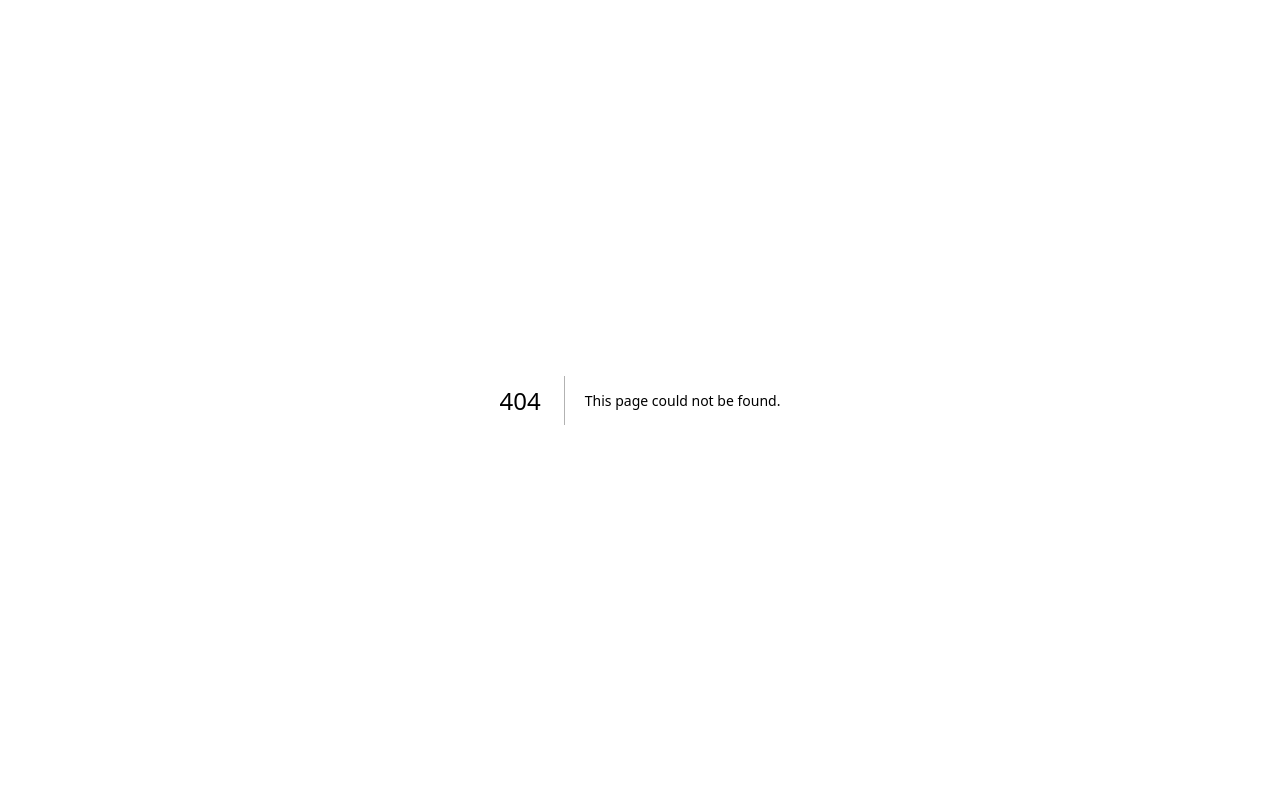
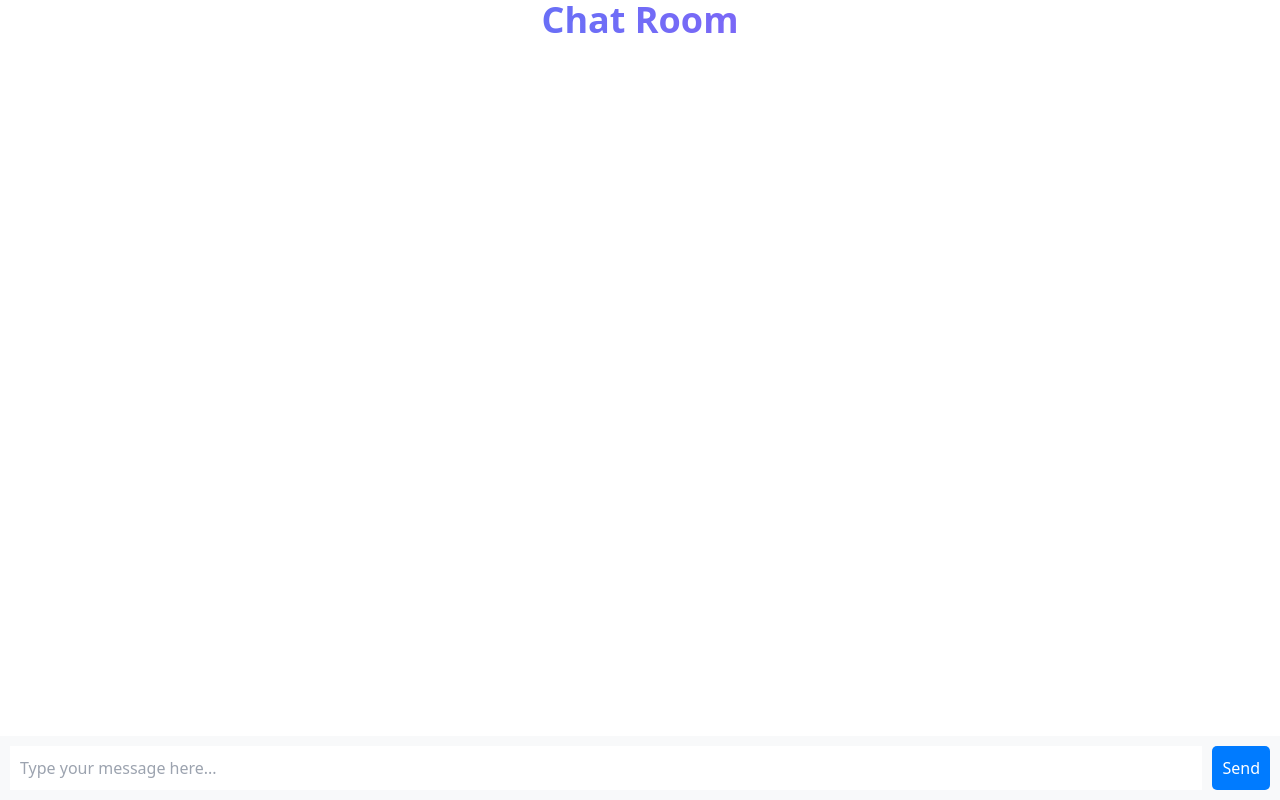
Before and after one commit to marsinlegend/chatgpt-toolbox, a Next.js app: page /chat in a window 1280 px wide. Before the commit this address had no page. Built offline with nearby package versions, Linux system fonts and the light colour scheme.

Commit message:
add chatroom

```diff
--- /dev/null
+++ b/app/chat/page.tsx
@@ -0,0 +1,14 @@
+import ChatBox from "../components/ChatBox";
+
+const ChatPage = () => {
+  return (
+    <>
+      <h1 className="text-center text-4xl font-extrabold text-transparent bg-clip-text bg-gradient-to-r from-blue-500 to-purple-500">
+        Chat Room
+      </h1>
+      <ChatBox />
+    </>
+  );
+};
+
+export default ChatPage;
--- /dev/null
+++ b/app/components/ChatBox.module.css
@@ -0,0 +1,63 @@
+.chat-box {
+  display: flex;
+  flex-direction: column;
+  height: 95vh;
+  overflow: hidden;
+}
+
+.messages-container {
+  display: flex;
+  flex-direction: column;
+  flex: 1;
+  overflow-y: scroll;
+  padding: 10px;
+}
+
+.message {
+  display: inline-flex;
+  align-items: center;
+  max-width: 80%;
+  margin: 10px;
+  padding: 10px;
+  border-radius: 10px;
+  color: #fff;
+  font-size: 1.2em;
+}
+
+.sent {
+  background-color: #007bff !important;
+  align-self: flex-end;
+}
+
+.received {
+  background-color: #6c757d !important;
+  align-self: flex-start;
+}
+
+.input-container {
+  display: flex;
+  align-items: center;
+  padding: 10px;
+  background-color: #f8f9fa !important;
+}
+
+.chat-input {
+  flex: 1;
+  padding: 10px;
+  margin-right: 10px;
+  border: none;
+}
+
+.submit-button {
+  padding: 10px;
+  background-color: #007bff !important;
+  color: #fff;
+  border: none;
+  border-radius: 5px;
+  cursor: pointer;
+}
+
+.submit-button:disabled {
+  background-color: #494949 !important;
+  cursor: not-allowed;
+}
--- /dev/null
+++ b/app/components/ChatBox.tsx
@@ -0,0 +1,126 @@
+"use client";
+import createLiveChatCompletion from "@/utils/liveGptClient";
+import { SetStateAction, useEffect, useState } from "react";
+import styles from "./ChatBox.module.css";
+
+const ChatBox = () => {
+  const [messages, setMessages] = useState<any[]>([]);
+  const [inputValue, setInputValue] = useState("");
+  const [isLoading, setIsLoading] = useState(false);
+
+  const handleInputChange = (event: {
+    target: { value: SetStateAction<string> };
+  }) => {
+    setInputValue(event.target.value);
+  };
+
+  const handleFormSubmit = (event: { preventDefault: () => void }) => {
+    event.preventDefault();
+    const newMessage = {
+      role: "user",
+      content: inputValue,
+    };
+    setMessages([...messages, newMessage]);
+    setInputValue("");
+  };
+
+  const getGPTReply = (question: string) => {
+    if (question !== "" && !isLoading) {
+      setIsLoading(true);
+
+      const source = createLiveChatCompletion(
+        localStorage.getItem("apiKey") as string,
+        1024,
+        "You are chatgpt3.5, a chatbot that uses OpenAI's GPT-3 API.",
+        messages,
+        "chat"
+      );
+
+      source.addEventListener("message", (e: { data: string }) => {
+        if (e.data != "[DONE]") {
+          const payload = JSON.parse(e.data);
+          if (
+            Object.prototype.hasOwnProperty.call(
+              payload.choices[0].delta,
+              "content"
+            )
+          ) {
+            const text = payload.choices[0].delta.content;
+
+            setMessages((prevState) => {
+              const updatedArray = [...prevState];
+              if (updatedArray[prevState.length - 1].role === "user") {
+                return [...updatedArray, { role: "assistant", content: text }];
+              } else {
+                updatedArray[prevState.length - 1] = {
+                  role: "assistant",
+                  content: updatedArray[prevState.length - 1].content + text,
+                };
+                return updatedArray;
+              }
+            });
+          }
+        } else {
+          source.close();
+        }
+      });
+
+      source.addEventListener(
+        "readystatechange",
+        (e: { readyState: number }) => {
+          if (e.readyState >= 2) {
+            setIsLoading(false);
+          }
+        }
+      );
+
+      source.stream();
+    } else {
+      alert("Please insert a prompt!");
+    }
+  };
+
+  useEffect(() => {
+    if (messages[messages.length - 1]?.role === "user") {
+      getGPTReply(messages[messages.length - 1]?.content);
+    }
+
+    // eslint-disable-next-line react-hooks/exhaustive-deps
+  }, [messages]);
+
+  return (
+    <div className={styles["chat-box"]}>
+      <div className={styles["messages-container"]}>
+        {messages.map((message, index) => (
+          <div
+            key={index}
+            className={`${styles["message"]} ${
+              message.role === "user" ? styles["sent"] : styles["received"]
+            }`}
+          >
+            <p>{message.content}</p>
+          </div>
+        ))}
+      </div>
+
+      <form className={styles["input-container"]} onSubmit={handleFormSubmit}>
+        <input
+          className={styles["chat-input"]}
+          type="text"
+          value={inputValue}
+          onChange={handleInputChange}
+          placeholder="Type your message here..."
+        />
+        <button
+          disabled={isLoading}
+          className={styles["submit-button"]}
+          type="submit"
+        >
+          Send
+        </button>
+      </form>
+    </div>
+  );
+};
+
+export default ChatBox;
--- a/utils/liveGptClient.ts
+++ b/utils/liveGptClient.ts
@@ -5,7 +5,8 @@ export default function createLiveChatCompletion(
   apiKey: string,
   maxTokens: number,
   direction: string,
-  question: string
+  question: string | any[],
+  type = "tool"
 ) {
   const prompt = [
     { role: "system", content: direction },
@@ -14,7 +15,7 @@ export default function createLiveChatCompletion(
 
   const data = {
     model: OPENAI_MODEL,
-    messages: prompt,
+    messages: type === "tool" ? prompt : question,
     temperature: 0.7,
     // max_tokens: maxTokens ? maxTokens : MAX_TOKENS,
     stream: true,
```
Also changed, not shown: app/App.tsx (+12 -2 lines).
